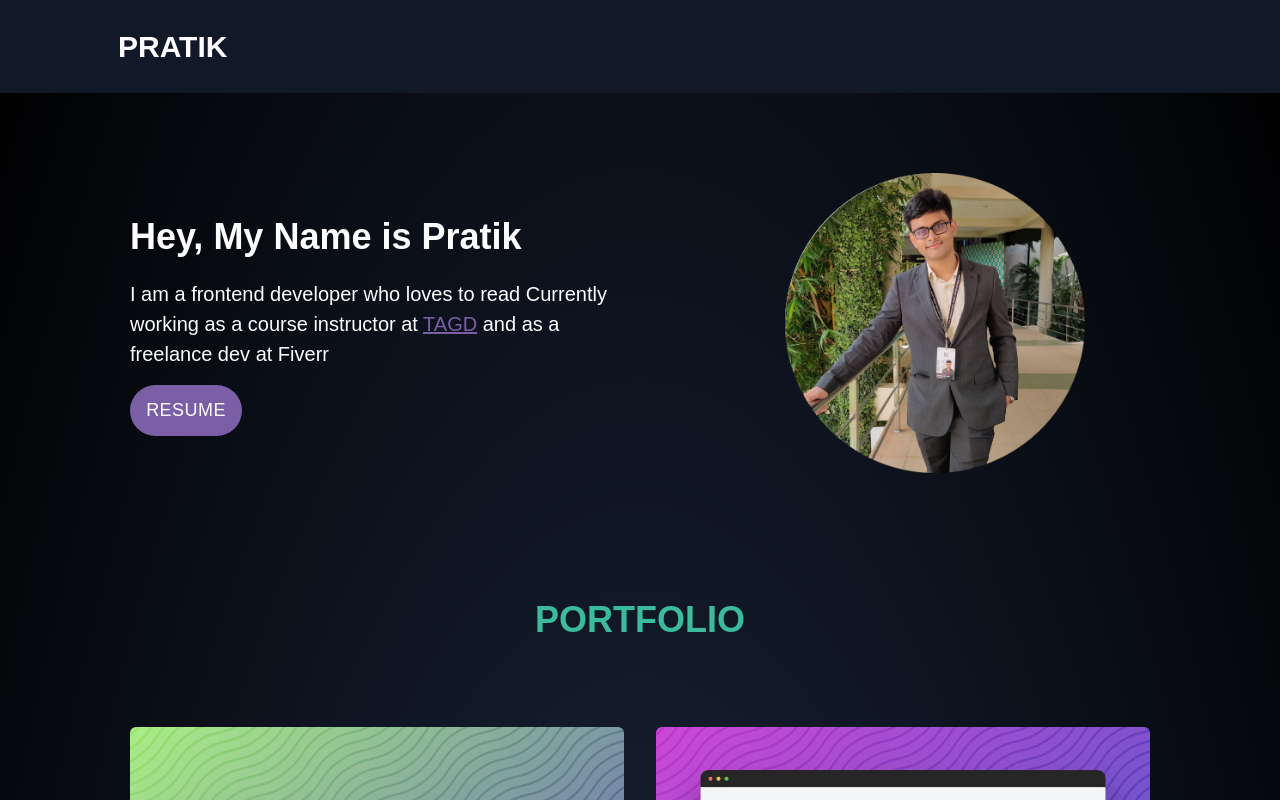
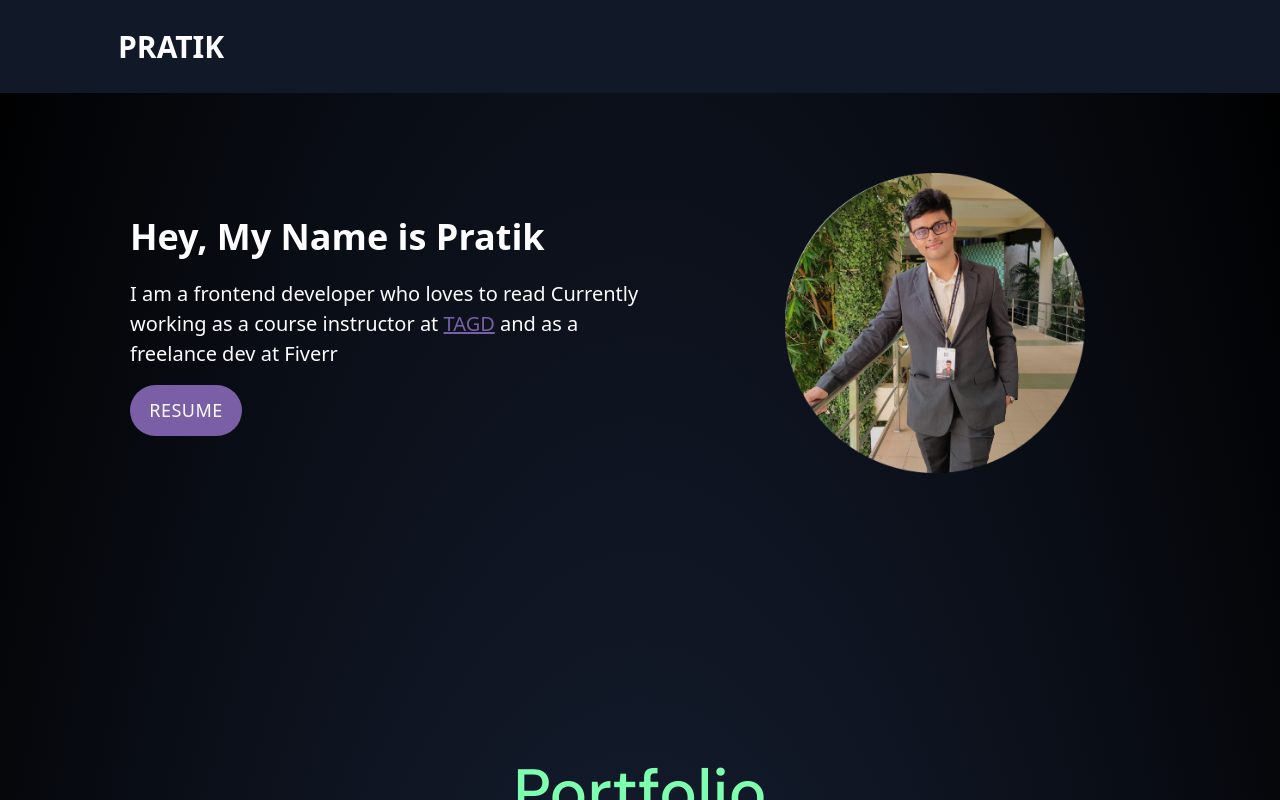
Before and after one commit to pratikdevdas/myportfolio, a Next.js app: page / in a window 1280 px wide. Shown: the top 800 px of the page. Built offline with nearby package versions, Linux system fonts and the light colour scheme.

Commit message:
fix: 🐞 fonts and types

```diff
--- a/components/Projects.tsx
+++ b/components/Projects.tsx
@@ -1,17 +1,17 @@
 import Image from "next/image";
 import Link from "next/link";
 
-const Projects = ({ projects }) => {
+const Projects = ({ projects }: any) => {
   return (
-    <div className=" md:py16 lg:py-18 mx-auto max-w-[990px] px-10 py-10 lg:max-w-[1150px] ">
+    <div className=" md:py16 lg:py-48 mx-auto max-w-[990px] px-10 py-10 lg:max-w-[1150px] ">
       <div className="text-center ">
-        <h1 className="pb-4  text-3xl font-bold text-green lg:pb-12 lg:text-4xl">
-          PORTFOLIO
+        <h1 className="pb-4  text-6xl text-dark-green-fluorescent font-medium font-dmsans">
+          Portfolio
         </h1>
       </div>
 
       <div className="mx-4 mt-8 grid grid-cols-1 gap-8 md:mx-14 lg:mx-0 lg:grid-cols-2">
-        {projects.reverse().map((p) => (
+        {projects.reverse().map((p:any) => (
           <Link
             href={`/projects/${p.id}`}
             key={p.id}
--- a/pages/_app.tsx
+++ b/pages/_app.tsx
@@ -1,10 +1,18 @@
 import "../styles/globals.css";
 import Script from "next/script";
-import { Fragment } from "react";
 import { AppProps } from "next/app";
+import { DM_Sans } from "next/font/google";
+
+
+const dmSans = DM_Sans({
+  subsets: ['latin'],
+  variable: '--font-dmSans',
+})
+
+
 function MyApp({ Component, pageProps }: AppProps) {
   return (
-    <Fragment>
+    <main className={`${dmSans.variable} font-sans`}>
       <Component {...pageProps} />
       <Script src="https://scripts.simpleanalyticscdn.com/latest.js" />
       <noscript>
@@ -15,7 +23,7 @@ function MyApp({ Component, pageProps }: AppProps) {
           referrerPolicy="no-referrer-when-downgrade"
         />
       </noscript>
-    </Fragment>
+    </main>
   );
 }
 
--- a/tailwind.config.js
+++ b/tailwind.config.js
@@ -1,3 +1,4 @@
+/** @type {import('tailwindcss').Config} */
 module.exports = {
   darkMode: "class",
   content: [
@@ -6,8 +7,8 @@ module.exports = {
   ],
   theme: {
     fontFamily: {
-      raleway: ["Raleway", "sans-serif"],
-      roboto: ["Roboto", "sans-serif"],
+      dmsans: ['var(--font-dmSans)', 'sans-serif'],
+      // roboto: ["", "sans-serif"],
       helvetica: [],
       "font-grotesk": [],
     },
@@ -21,7 +22,7 @@ module.exports = {
       "3xl": "30px",
       "4xl": "36px",
       "5xl": "48px",
-      "6xl": "60px",
+      "6xl": "64px",
       "7xl": "72px",
       // Optionally, you can add bigger sizes here:
       "8xl": "96px",
@@ -42,7 +43,8 @@ module.exports = {
           900: "#00261E",
           950: "#1A2327",
           1000: "#0F1518",
-          fluorescent: "#F0F9F7",
+          fluorescent: "#7DFFAF",
+          opaque: "#131B1E",
         },
       },
       light: "#FDFCFE",
```
